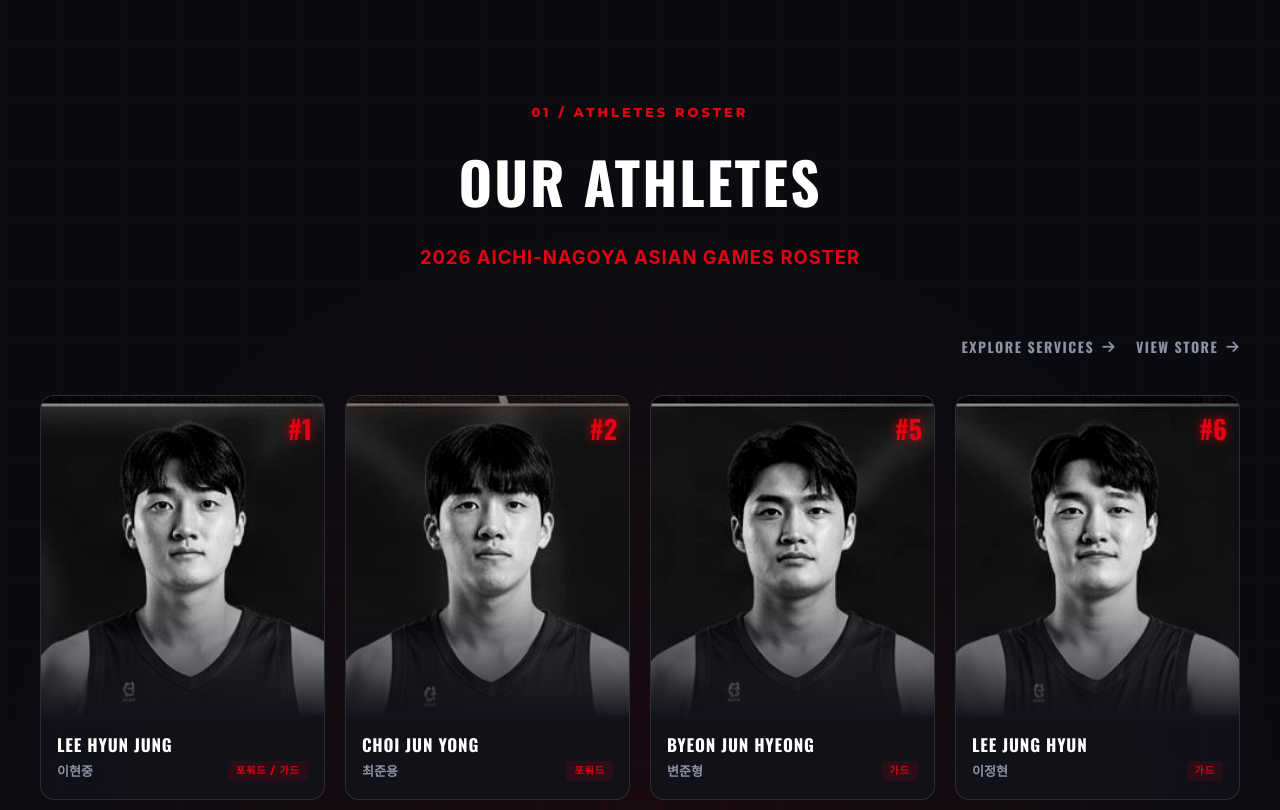
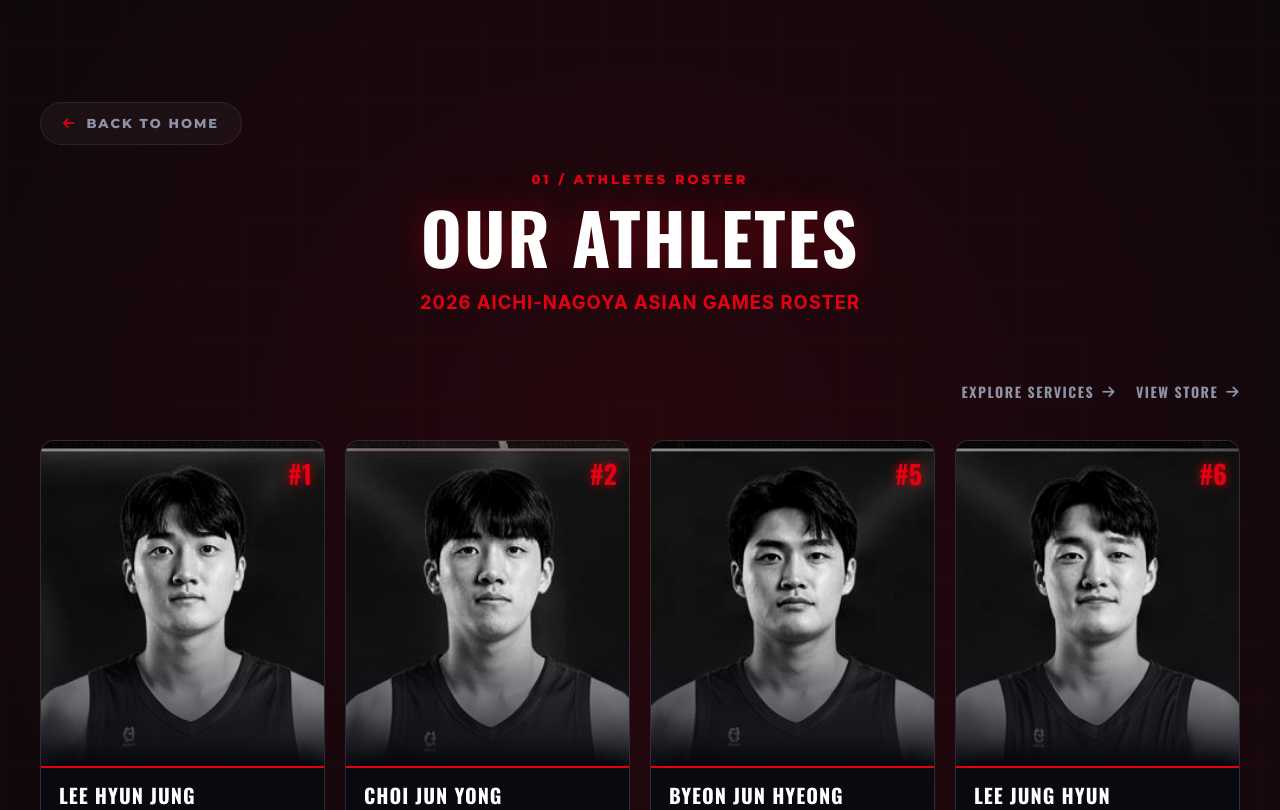
Before and after one commit to basketballtime522/FINELA-sports-agency, a website: page 완성본/index.html in a window 1280 px wide. Shown: the part 880-1690 px from the top of the page. Drawn offline with nearby package versions, Linux system fonts and the light colour scheme; a web font is replaced by a local one.

Commit message:
feat: 선수단(Roster) 페이지 UI 강화 및 선수 상세 모달 2x2 스탯/GNB 헤더 유지 개편

```diff
--- a/styles.css
+++ b/styles.css
@@ -711,6 +711,69 @@
    3. 선수단 섹션 (OUR ATHLETES - ROSTER)
    ============================================================================== */
 .roster-section {
+  position: relative;
+  background-color: #07080c;
+  background-image:
+    radial-gradient(circle at 50% 25%, rgba(230, 0, 18, 0.14) 0%, transparent 65%),
+    radial-gradient(circle at 85% 75%, rgba(230, 0, 18, 0.08) 0%, transparent 55%),
+    linear-gradient(rgba(230, 0, 18, 0.04) 1px, transparent 1px),
+    linear-gradient(90deg, rgba(230, 0, 18, 0.04) 1px, transparent 1px);
+  background-size: 100% 100%, 100% 100%, 60px 60px, 60px 60px;
+  overflow: hidden;
+}
+
+/* Roster 섹션 타이틀 대형화 및 임팩트 강화 */
+.roster-section .section-title {
+  font-size: clamp(3.2rem, 5.5vw, 5rem);
+  font-weight: 700;
+  letter-spacing: 2px;
+  line-height: 1;
+  text-shadow: 0 0 35px rgba(230, 0, 18, 0.35);
+}
+
+/* BACK TO HOME 버튼 스타일 */
+.roster-top-nav {
+  margin-bottom: 24px;
+  display: flex;
+  justify-content: flex-start;
+}
+
+.btn-back-home {
+  display: inline-flex;
+  align-items: center;
+  gap: 10px;
+  font-family: var(--font-en);
+  font-size: 13px;
+  font-weight: 800;
+  letter-spacing: 2px;
+  color: var(--text-muted);
+  background: rgba(255, 255, 255, 0.04);
+  border: 1px solid var(--border-subtle);
+  padding: 10px 22px;
+  border-radius: 30px;
+  backdrop-filter: blur(12px);
+  -webkit-backdrop-filter: blur(12px);
+  transition: var(--transition-smooth);
+}
+
+.btn-back-home:hover {
+  background: rgba(230, 0, 18, 0.15);
+  border-color: var(--finela-red);
+  color: #fff;
+  transform: translateX(-5px);
+  box-shadow: 0 0 20px rgba(230, 0, 18, 0.3);
+}
+
+.btn-back-home i {
+  color: var(--finela-red);
+  transition: transform 0.3s ease;
+}
+
+.btn-back-home:hover i {
+  transform: translateX(-3px);
+}
+
+.old-roster-bg-placeholder {
   background-color: var(--bg-surface-dark);
   background-image:
     radial-gradient(circle at 50% 50%, rgba(230, 0, 18, 0.08) 0%, transparent 60%),
@@ -857,22 +920,25 @@
 }
 
 .card-info {
-  padding: 14px 16px 18px;
+  padding: 16px 18px 20px;
   display: flex;
   flex-direction: column;
   justify-content: flex-end;
   position: relative;
   z-index: 2;
+  background: rgba(10, 11, 16, 0.96); /* 어둡고 불투명하게 처리하여 가시성 확보 */
+  border-top: 2px solid var(--finela-red); /* 사진과 정보 영역의 명확한 붉은 경계선 */
+  box-shadow: 0 -10px 25px rgba(0, 0, 0, 0.8);
 }
 
 .player-name-en {
   font-family: var(--font-display);
-  font-size: 17px;
-  font-weight: 700;
-  letter-spacing: 0.8px;
+  font-size: 20px; /* 폰트 확대 (17px -> 20px) */
+  font-weight: 700;
+  letter-spacing: 1px;
   color: #fff;
   line-height: 1.15;
-  margin-bottom: 2px;
+  margin-bottom: 4px;
   text-transform: uppercase;
 }
 
@@ -884,9 +950,9 @@
 }
 
 .player-name-ko {
-  font-size: 13px;
-  font-weight: 600;
-  color: var(--text-muted);
+  font-size: 15px; /* 폰트 확대 (13px -> 15px) */
+  font-weight: 700;
+  color: #ffffff;
 }
 
 .player-pos-tag {
@@ -923,6 +989,7 @@
 
 /* 고정 상단 헤더 바 */
 .modal-fixed-header {
+  display: none !important; /* 메인 홈페이지의 고정 글래스모피즘 GNB 헤더를 그대로 사용 */
   position: fixed;
   top: 0;
   /* 화면 최상단 고정 */
@@ -1013,7 +1080,7 @@
   flex-direction: column;
   justify-content: space-between;
   align-items: center;
-  padding: 100px 70px 30px;
+  padding: calc(var(--header-height) + 28px) 60px 40px; /* 상단 고정 GNB 헤더와 겹치지 않도록 여백 확보 */
   box-sizing: border-box;
   background-color: #08090e;
   background-image:
@@ -1209,32 +1276,40 @@
 }
 
 /* 4대 핵심 스탯 카드 그리드 */
+/* 2x2 핵심 스탯 카드 (PTS, AST, REB, STL 모던 그리드) */
 .modal-stats-grid {
   display: grid;
-  grid-template-columns: repeat(4, 1fr);
-  gap: 10px;
+  grid-template-columns: repeat(2, 1fr); /* 2x2 배치 */
+  gap: 14px;
 }
 
 .stat-metric-card {
   background: rgba(255, 255, 255, 0.03);
   border: 1px solid var(--border-subtle);
   border-radius: 12px;
-  padding: 12px 8px;
+  padding: 18px 16px;
   text-align: center;
+  transition: var(--transition-smooth);
+}
+
+.stat-metric-card:hover {
+  background: rgba(230, 0, 18, 0.06);
+  border-color: rgba(230, 0, 18, 0.4);
 }
 
 .stat-metric-label {
   font-family: var(--font-en);
-  font-size: 10px;
+  font-size: 12px;
   font-weight: 800;
   color: var(--finela-red);
-  margin-bottom: 2px;
-  letter-spacing: 1px;
+  margin-bottom: 4px;
+  letter-spacing: 1.5px;
+  text-transform: uppercase;
 }
 
 .stat-metric-val {
   font-family: var(--font-display);
-  font-size: 28px;
+  font-size: 34px;
   font-weight: 700;
   color: #fff;
   line-height: 1;
--- a/완성본/index.html
+++ b/완성본/index.html
@@ -168,6 +168,13 @@
   <!-- ============================================================================== -->
   <section class="section roster-section" id="roster">
     <div class="section-container">
+
+      <!-- BACK TO HOME 버튼 -->
+      <div class="roster-top-nav">
+        <a href="#hero" class="btn-back-home" title="메인 홈으로 이동">
+          <i class="fa-solid fa-arrow-left"></i> BACK TO HOME
+        </a>
+      </div>
 
       <!-- 섹션 헤더 -->
       <div class="section-header">
--- a/완성본/styles.css
+++ b/완성본/styles.css
@@ -711,6 +711,69 @@
    3. 선수단 섹션 (OUR ATHLETES - ROSTER)
    ============================================================================== */
 .roster-section {
+  position: relative;
+  background-color: #07080c;
+  background-image:
+    radial-gradient(circle at 50% 25%, rgba(230, 0, 18, 0.14) 0%, transparent 65%),
+    radial-gradient(circle at 85% 75%, rgba(230, 0, 18, 0.08) 0%, transparent 55%),
+    linear-gradient(rgba(230, 0, 18, 0.04) 1px, transparent 1px),
+    linear-gradient(90deg, rgba(230, 0, 18, 0.04) 1px, transparent 1px);
+  background-size: 100% 100%, 100% 100%, 60px 60px, 60px 60px;
+  overflow: hidden;
+}
+
+/* Roster 섹션 타이틀 대형화 및 임팩트 강화 */
+.roster-section .section-title {
+  font-size: clamp(3.2rem, 5.5vw, 5rem);
+  font-weight: 700;
+  letter-spacing: 2px;
+  line-height: 1;
+  text-shadow: 0 0 35px rgba(230, 0, 18, 0.35);
+}
+
+/* BACK TO HOME 버튼 스타일 */
+.roster-top-nav {
+  margin-bottom: 24px;
+  display: flex;
+  justify-content: flex-start;
+}
+
+.btn-back-home {
+  display: inline-flex;
+  align-items: center;
+  gap: 10px;
+  font-family: var(--font-en);
+  font-size: 13px;
+  font-weight: 800;
+  letter-spacing: 2px;
+  color: var(--text-muted);
+  background: rgba(255, 255, 255, 0.04);
+  border: 1px solid var(--border-subtle);
+  padding: 10px 22px;
+  border-radius: 30px;
+  backdrop-filter: blur(12px);
+  -webkit-backdrop-filter: blur(12px);
+  transition: var(--transition-smooth);
+}
+
+.btn-back-home:hover {
+  background: rgba(230, 0, 18, 0.15);
+  border-color: var(--finela-red);
+  color: #fff;
+  transform: translateX(-5px);
+  box-shadow: 0 0 20px rgba(230, 0, 18, 0.3);
+}
+
+.btn-back-home i {
+  color: var(--finela-red);
+  transition: transform 0.3s ease;
+}
+
+.btn-back-home:hover i {
+  transform: translateX(-3px);
+}
+
+.old-roster-bg-placeholder {
   background-color: var(--bg-surface-dark);
   background-image:
     radial-gradient(circle at 50% 50%, rgba(230, 0, 18, 0.08) 0%, transparent 60%),
@@ -857,22 +920,25 @@
 }
 
 .card-info {
-  padding: 14px 16px 18px;
+  padding: 16px 18px 20px;
   display: flex;
   flex-direction: column;
   justify-content: flex-end;
   position: relative;
   z-index: 2;
+  background: rgba(10, 11, 16, 0.96); /* 어둡고 불투명하게 처리하여 가시성 확보 */
+  border-top: 2px solid var(--finela-red); /* 사진과 정보 영역의 명확한 붉은 경계선 */
+  box-shadow: 0 -10px 25px rgba(0, 0, 0, 0.8);
 }
 
 .player-name-en {
   font-family: var(--font-display);
-  font-size: 17px;
-  font-weight: 700;
-  letter-spacing: 0.8px;
+  font-size: 20px; /* 폰트 확대 (17px -> 20px) */
+  font-weight: 700;
+  letter-spacing: 1px;
   color: #fff;
   line-height: 1.15;
-  margin-bottom: 2px;
+  margin-bottom: 4px;
   text-transform: uppercase;
 }
 
@@ -884,9 +950,9 @@
 }
 
 .player-name-ko {
-  font-size: 13px;
-  font-weight: 600;
-  color: var(--text-muted);
+  font-size: 15px; /* 폰트 확대 (13px -> 15px) */
+  font-weight: 700;
+  color: #ffffff;
 }
 
 .player-pos-tag {
@@ -923,6 +989,7 @@
 
 /* 고정 상단 헤더 바 */
 .modal-fixed-header {
+  display: none !important; /* 메인 홈페이지의 고정 글래스모피즘 GNB 헤더를 그대로 사용 */
   position: fixed;
   top: 0;
   /* 화면 최상단 고정 */
@@ -1013,7 +1080,7 @@
   flex-direction: column;
   justify-content: space-between;
   align-items: center;
-  padding: 100px 70px 30px;
+  padding: calc(var(--header-height) + 28px) 60px 40px; /* 상단 고정 GNB 헤더와 겹치지 않도록 여백 확보 */
   box-sizing: border-box;
   background-color: #08090e;
   background-image:
@@ -1209,32 +1276,40 @@
 }
 
 /* 4대 핵심 스탯 카드 그리드 */
+/* 2x2 핵심 스탯 카드 (PTS, AST, REB, STL 모던 그리드) */
 .modal-stats-grid {
   display: grid;
-  grid-template-columns: repeat(4, 1fr);
-  gap: 10px;
+  grid-template-columns: repeat(2, 1fr); /* 2x2 배치 */
+  gap: 14px;
 }
 
 .stat-metric-card {
   background: rgba(255, 255, 255, 0.03);
   border: 1px solid var(--border-subtle);
   border-radius: 12px;
-  padding: 12px 8px;
+  padding: 18px 16px;
   text-align: center;
+  transition: var(--transition-smooth);
+}
+
+.stat-metric-card:hover {
+  background: rgba(230, 0, 18, 0.06);
+  border-color: rgba(230, 0, 18, 0.4);
 }
 
 .stat-metric-label {
   font-family: var(--font-en);
-  font-size: 10px;
+  font-size: 12px;
   font-weight: 800;
   color: var(--finela-red);
-  margin-bottom: 2px;
-  letter-spacing: 1px;
+  margin-bottom: 4px;
+  letter-spacing: 1.5px;
+  text-transform: uppercase;
 }
 
 .stat-metric-val {
   font-family: var(--font-display);
-  font-size: 28px;
+  font-size: 34px;
   font-weight: 700;
   color: #fff;
   line-height: 1;
```
Also changed, not shown: index.html (+7 -0 lines).
